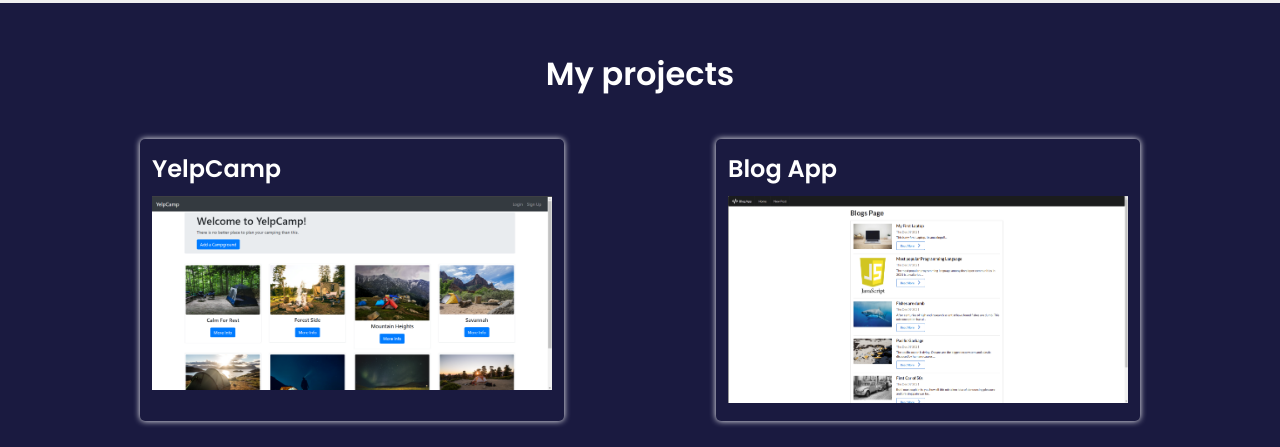
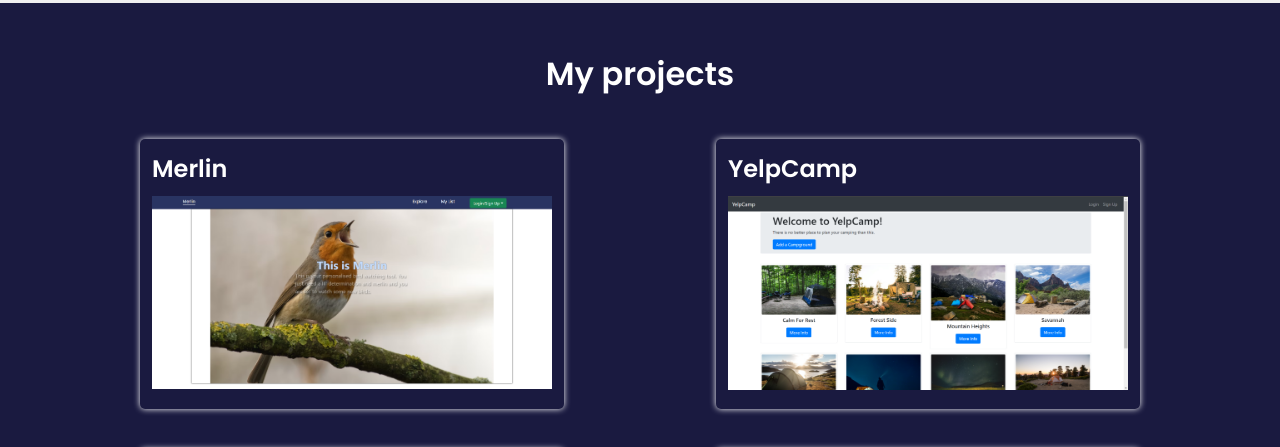
Before and after one commit to anonymous372/port-folio, a React (Create React App) app: page / in a window 1280 px wide. Shown: the part 780-1227 px from the top of the page. Built offline with nearby package versions, Linux system fonts and the light colour scheme; a web font is replaced by a local one.

Commit message:
updated merlin

```diff
--- a/src/components/Projects/Projects.js
+++ b/src/components/Projects/Projects.js
@@ -1,22 +1,31 @@
-import React from 'react';
-import "./Projects.css"
+import React from "react";
+import "./Projects.css";
 
-import Project from './Project/Project';
+import Project from "./Project/Project";
 
-import img1 from "../../images/yelp.png"
-import img2 from "../../images/blog.png"
-import img3 from "../../images/holdlin.png"
-import img4 from "../../images/sort.png"
-import img5 from "../../images/sample.png"
+import img0 from "../../images/merlin.png";
+import img1 from "../../images/yelp.png";
+import img2 from "../../images/blog.png";
+import img3 from "../../images/holdlin.png";
+import img4 from "../../images/sort.png";
+import img5 from "../../images/sample.png";
 
 const projectData = [
+  {
+    name: "Merlin",
+    code_link: "https://github.com/anonymous372/Merlin",
+    live_link: "https://anonymous372-merlin.netlify.com/",
+    desc: "This is a MERN stack application with authentication & authorization. You can explore the available birds and add them to your watchlist",
+    img: img0,
+    vid: "/",
+  },
   {
     name: "YelpCamp",
     code_link: "https://github.com/anonymous372/YelpCamp",
     live_link: "https://yelpcamp-anonymous372.herokuapp.com/",
     desc: "This is a community site for CAMPERS. You can create your account, create or update your camprounds. Read about others camprounds and comment on them",
     img: img1,
-        vid: "/"
+    vid: "/",
   },
   {
     name: "Blog App",
@@ -24,7 +33,7 @@ const projectData = [
     live_link: "https://blogapp-anonymous372.herokuapp.com/",
     desc: "This is a Blog App where you can Create, Read, Update and Delete a blog. Beautiful and Responsive Web Design",
     img: img2,
-        vid: "/"
+    vid: "/",
   },
   {
     name: "Holdlinfo Clone",
@@ -32,7 +41,7 @@ const projectData = [
     live_link: "https://holdlinfo-clone.herokuapp.com/",
     desc: "This is a clone of site Holdlinfo.com. Here you can get current value of some of the famous cryptocurrencies. I have used the WazirX APi to fetch data",
     img: img3,
-        vid: "/"
+    vid: "/",
   },
   {
     name: "Sorting Visualizer",
@@ -40,7 +49,7 @@ const projectData = [
     live_link: "https://anonymous372.github.io/Sorting-Visualizer/",
     desc: "This is a Simple Project where you can see sorting happen right before your eyes. Choose between some of the famous sorting algorithms, change the speed or number of elements & Play with it!",
     img: img4,
-        vid: "/"
+    vid: "/",
   },
   {
     name: "Sample Website",
@@ -48,22 +57,21 @@ const projectData = [
     live_link: "https://anonymous372.github.io/Sample-Website/",
     desc: "This is a Sample Website created using just the HTML,CSS and JS",
     img: img5,
-        vid: "/"
-    }
-
-]
+    vid: "/",
+  },
+];
 
 const Projects = () => {
-    return(
-        <div id='projects'>
+  return (
+    <div id="projects">
       <h1>My projects</h1>
       <div id="projects-cont">
-                {projectData.map((data,idx)=>
-                    <Project key={idx} data={data}/>
-                )}
+        {projectData.map((data, idx) => (
+          <Project key={idx} data={data} />
+        ))}
       </div>
     </div>
-    )
-}
+  );
+};
 
-export default Projects
+export default Projects;
```
Also changed, not shown: src/images/merlin.png (added). Lines whose indentation alone changed are shown as unchanged.
